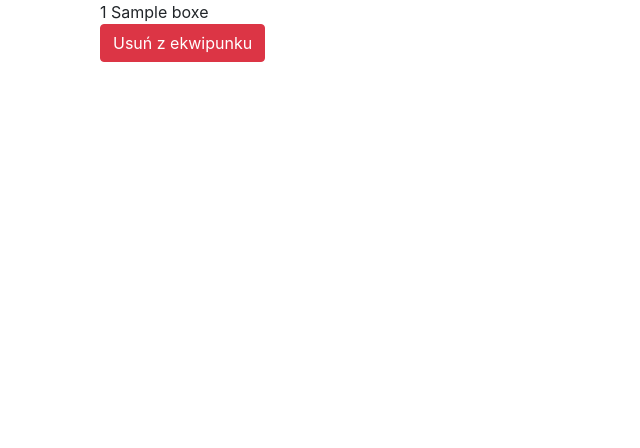
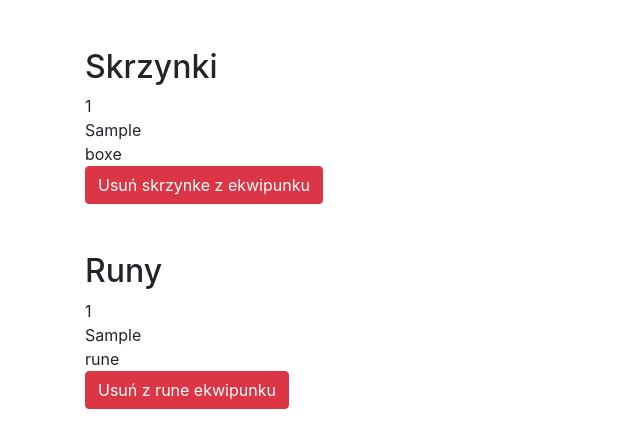
Before and after one commit to kkonwinski/test-equipment, a Symfony app: template templates/cart/index.html.twig in a window 1280 px wide. Shown: the top 448 px of the page, without its empty margins (0-640 px from the left). Run offline with Twig, Linux system fonts and the light colour scheme; the template is opened without the code that fills it: most values are stand-ins (such as "Sample title", 1, 10 or a date in 2020); some libraries are stand-ins or nearby versions.

Commit message:
fix cart

```diff
--- a/composer.json
+++ b/composer.json
@@ -11,6 +11,7 @@
         "doctrine/doctrine-migrations-bundle": "^3.0",
         "doctrine/orm": "^2.7",
         "fzaninotto/faker": "^1.9",
+        "knplabs/knp-paginator-bundle": "^5.3",
         "sensio/framework-extra-bundle": "^5.6",
         "stof/doctrine-extensions-bundle": "^1.4",
         "symfony/asset": "5.1.*",
--- a/config/bundles.php
+++ b/config/bundles.php
@@ -11,4 +11,5 @@ return [
     Stof\DoctrineExtensionsBundle\StofDoctrineExtensionsBundle::class => ['all' => true],
     Symfony\Bundle\WebProfilerBundle\WebProfilerBundle::class => ['dev' => true, 'test' => true],
     Doctrine\Bundle\FixturesBundle\DoctrineFixturesBundle::class => ['dev' => true, 'test' => true],
+    Knp\Bundle\PaginatorBundle\KnpPaginatorBundle::class => ['all' => true],
 ];
--- a/templates/cart/index.html.twig
+++ b/templates/cart/index.html.twig
@@ -3,20 +3,47 @@
 {% block title %}Hello CartController!{% endblock %}
 
 {% block body %}
-    {% if boxes is empty %}
+
+    {% if boxes  is empty and runes is empty %}
         <h1>Koszyk pusty</h1>
-        <a href="{{ path('show_all_items') }}">Przejdx do strony głównej</a>
+        <a href="{{ path('show_all_items') }}" class="btn btn-info">Przejdź do strony głównej</a>
+        <a href="{{ path('clear_cart') }}" class="btn btn-danger">Wyczyść cały koszyk</a>
     {% else %}
-        <div class="d-flex flex-wrap">
+        {% if boxes is not empty %}
+
+            <h2 class="mt-5">Skrzynki</h2>
+            <div class="row">
+
+                <div class="d-flex flex-wrap justify-content-between">
                     {% for box in boxes %}
+
                         <div class="col-3">
                             {{ box.id }}
                             {{ box.name }}
-                    <a href="{{ path('remove_boxes',{'id':box.id }) }}" class="btn  btn-danger">Usuń z
+                            <a href="{{ path('remove_boxes',{'id':box.id }) }}" class="btn  btn-danger">Usuń skrzynke z
                                 ekwipunku</a>
                         </div>
                     {% endfor %}
                 </div>
+            </div>
+        {% endif %}
+        {% if runes is not empty %}
+
+            <h2 class="mt-5">Runy</h2>
+            <div class="row ">
+                <div class="d-flex flex-wrap justify-content-between">
+                    {% for rune in runes %}
+                        <div class="col-3">
+                            {{ rune.id }}
+                            {{ rune.name }}
+                            <a href="{{ path('remove_runes',{'id':rune.id }) }}" class="btn  btn-danger">Usuń z rune
+                                ekwipunku</a>
+                        </div>
+                    {% endfor %}
+                </div>
+            </div>
+
+        {% endif %}
     {% endif %}
 
 {% endblock %}
```
Also changed, not shown: src/Controller/CartController.php (+68 -15 lines), src/Controller/EquipmentController.php (+16 -2 lines), templates/equipment/index.html.twig (+19 -1 lines), 4 other files. Lines whose indentation alone changed are shown as unchanged.
